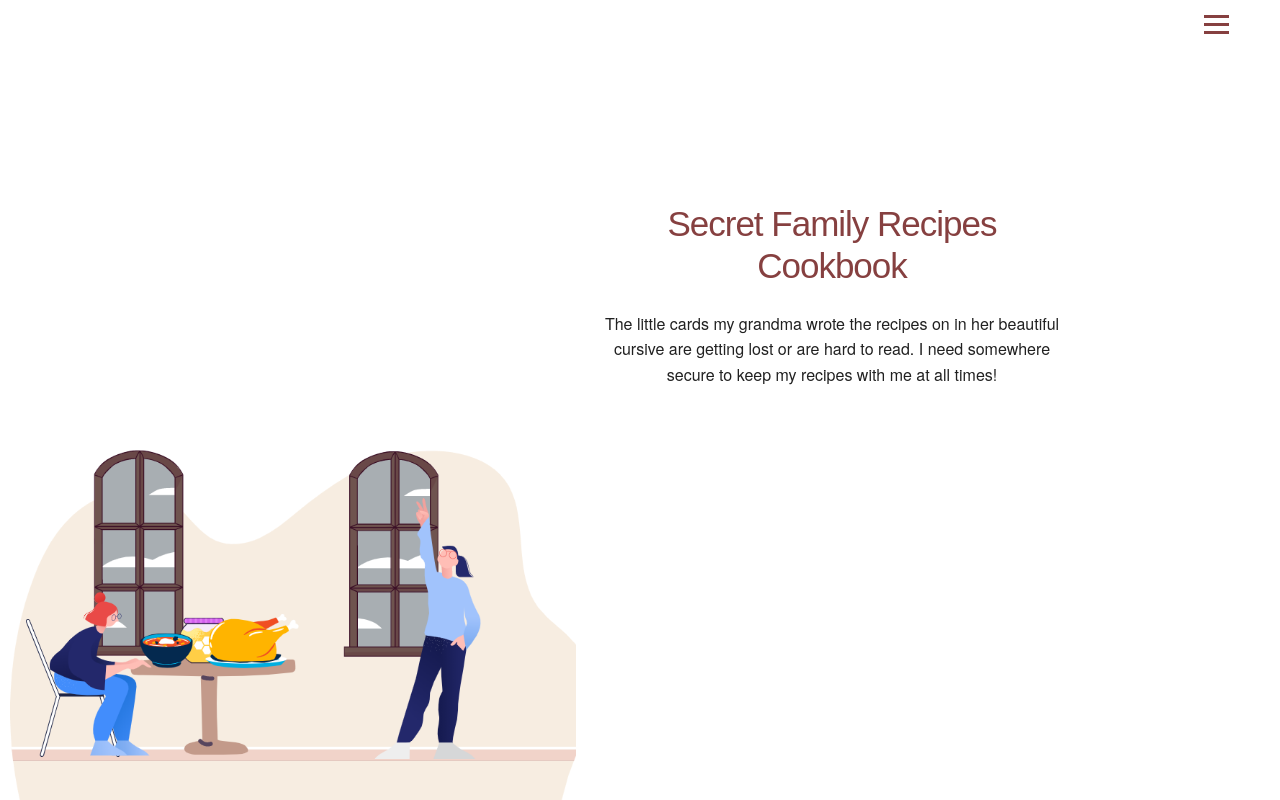
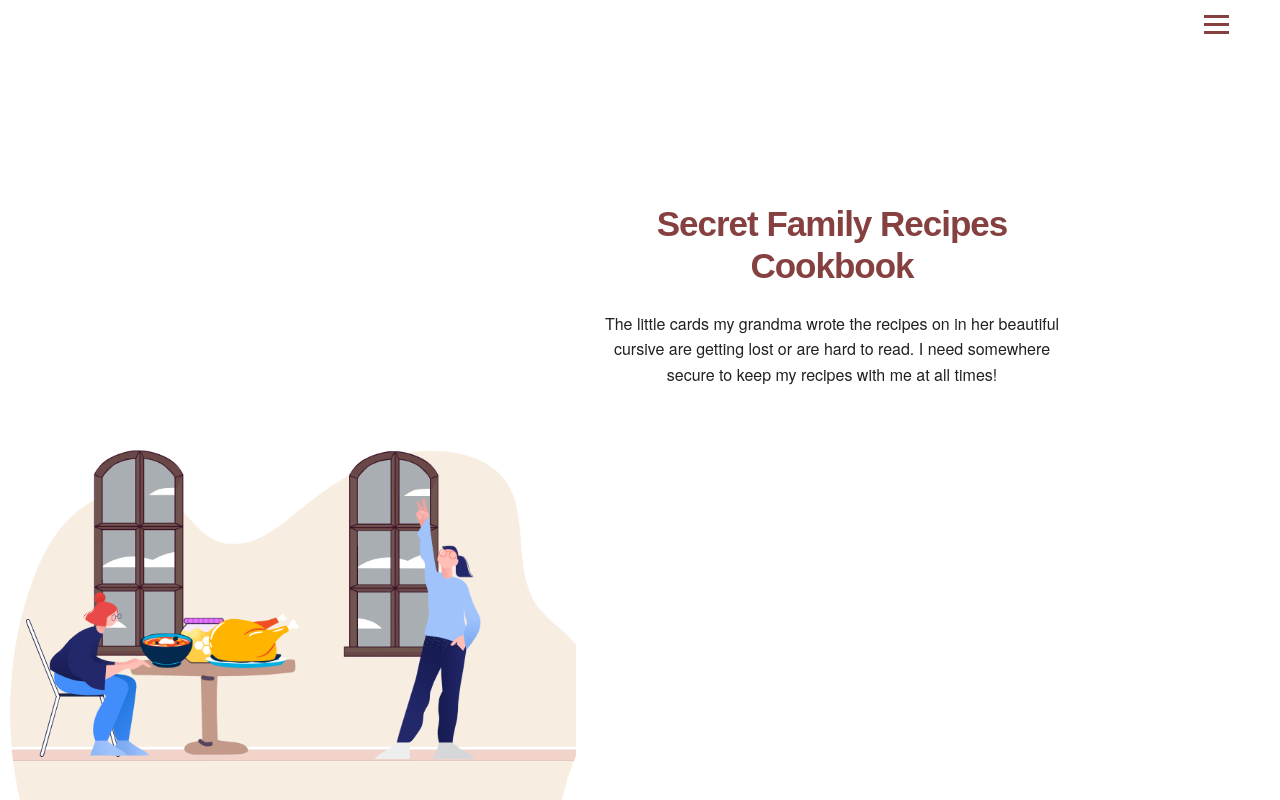
Before and after one commit to Build-Week-Recipies/Secret-Family-Recipes-Cookbook, a React (Create React App) app: page / in a window 1280 px wide. Built offline with nearby package versions, Linux system fonts and the light colour scheme; a web font is replaced by a local one.

Commit message:
made homepage header bold

```diff
--- a/src/components/HomePage.js
+++ b/src/components/HomePage.js
@@ -40,7 +40,7 @@ const HomePage = () => {
             <Background><div id='homeImg'></div></Background>
             <HomeDiv>
                 <NavBar display={nav} />
-                <h1 style={{fontSize: '3.5rem'}}>Secret Family Recipes Cookbook</h1>
+                <h1 style={{fontSize: '3.5rem', fontWeight: 'bold'}}>Secret Family Recipes Cookbook</h1>
                 <p>The little cards my grandma wrote the recipes on in her beautiful cursive are getting lost or are hard to read. I need somewhere secure to keep my recipes with me at all times!</p>
             </HomeDiv>
         </div>
```
